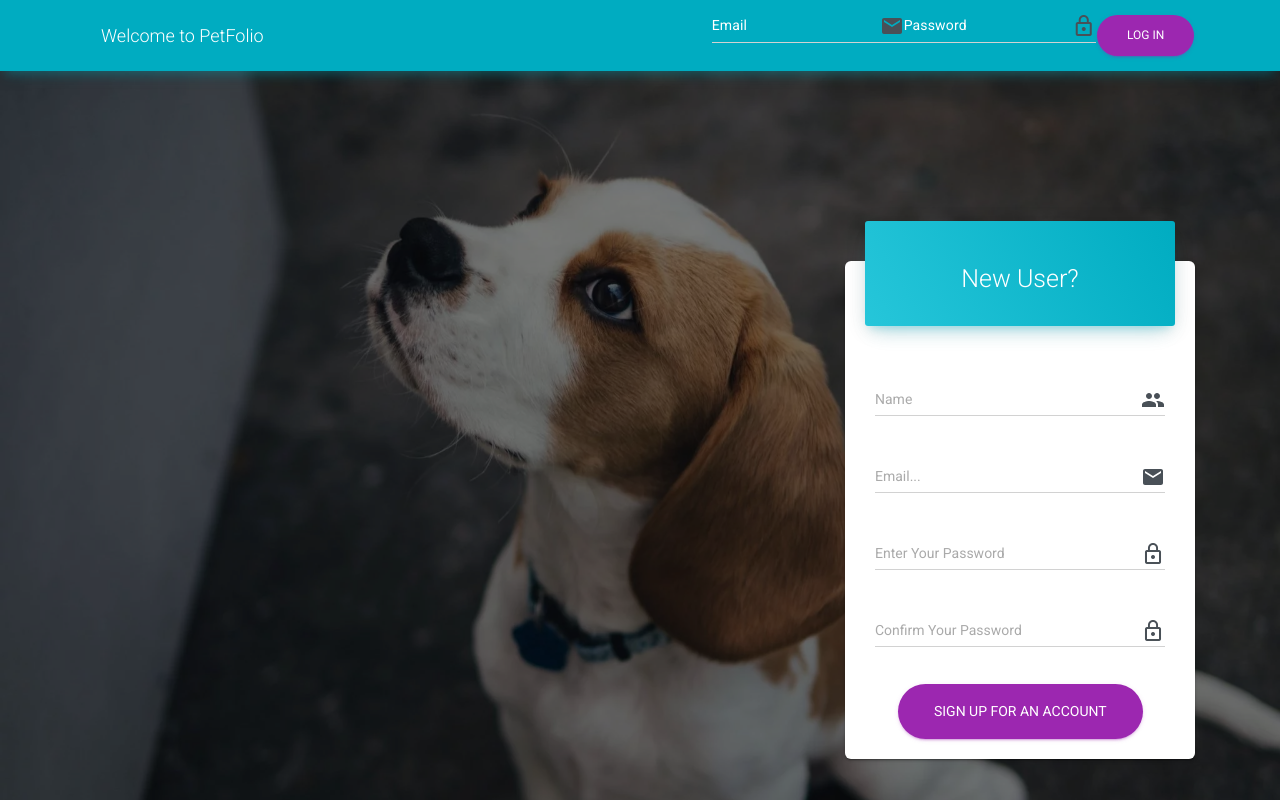
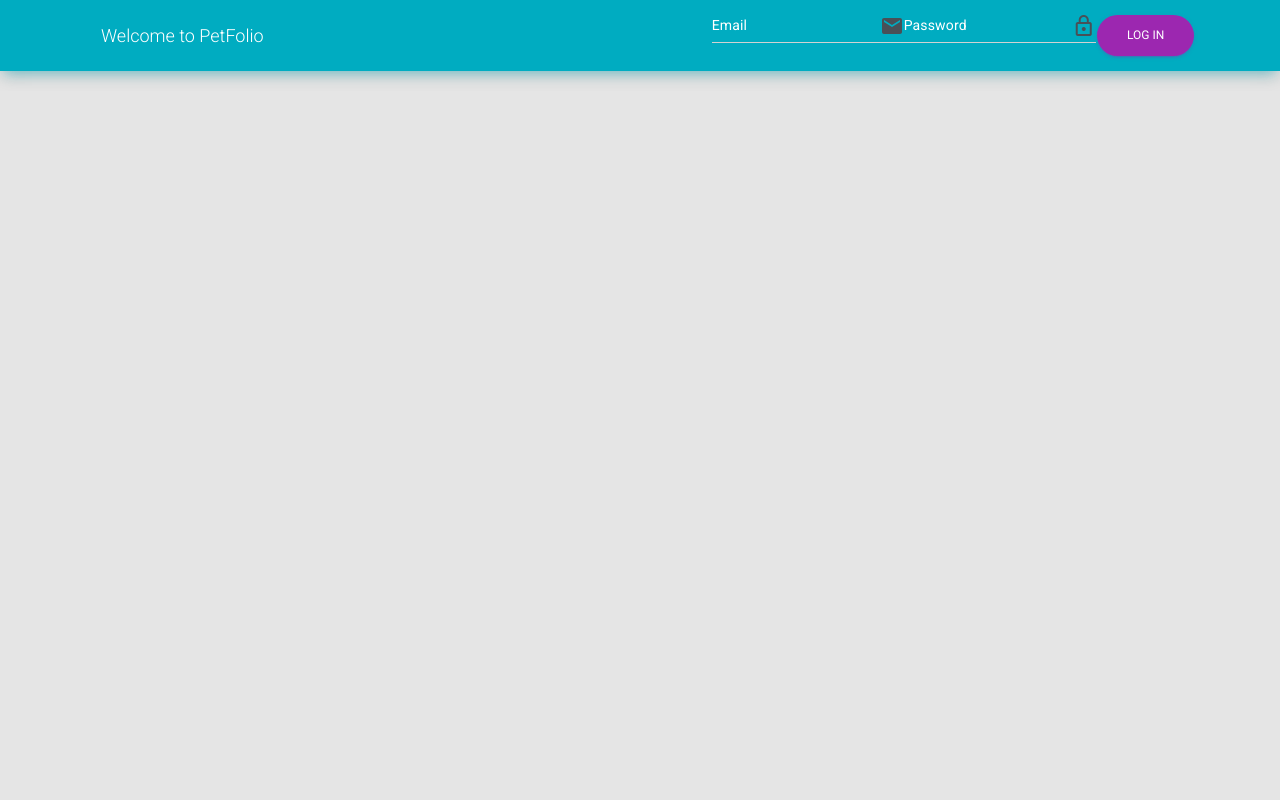
Before and after one commit to markpnoi26/petfolio-frontend, a React (Create React App) app: page / in a window 1280 px wide. Shown: the top 800 px of the page. Built offline with nearby package versions, Linux system fonts and the light colour scheme.

Commit message:
commented out signup card, currently unneccesary

```diff
--- a/src/containers/LogInContainer.js
+++ b/src/containers/LogInContainer.js
@@ -12,7 +12,7 @@ class LogInContainer extends React.Component {
     return(
       <div>
         <LogInCard {...this.props}/>
-        <SignUpCard {...this.props} />
+        {/* <SignUpCard {...this.props} /> */}
       </div>
     )
   }
```
